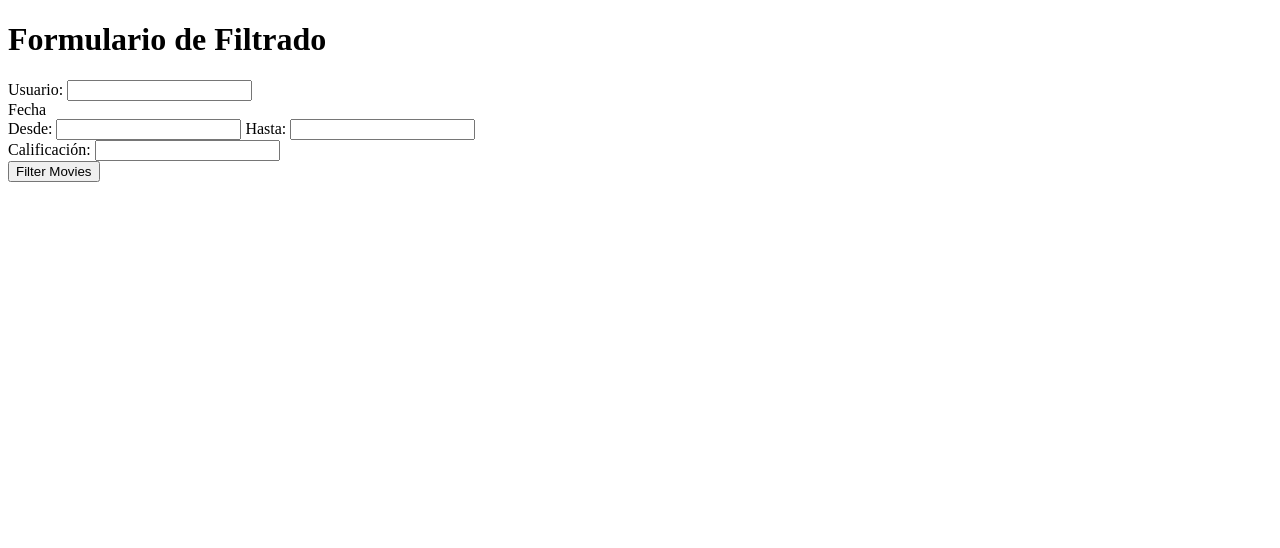
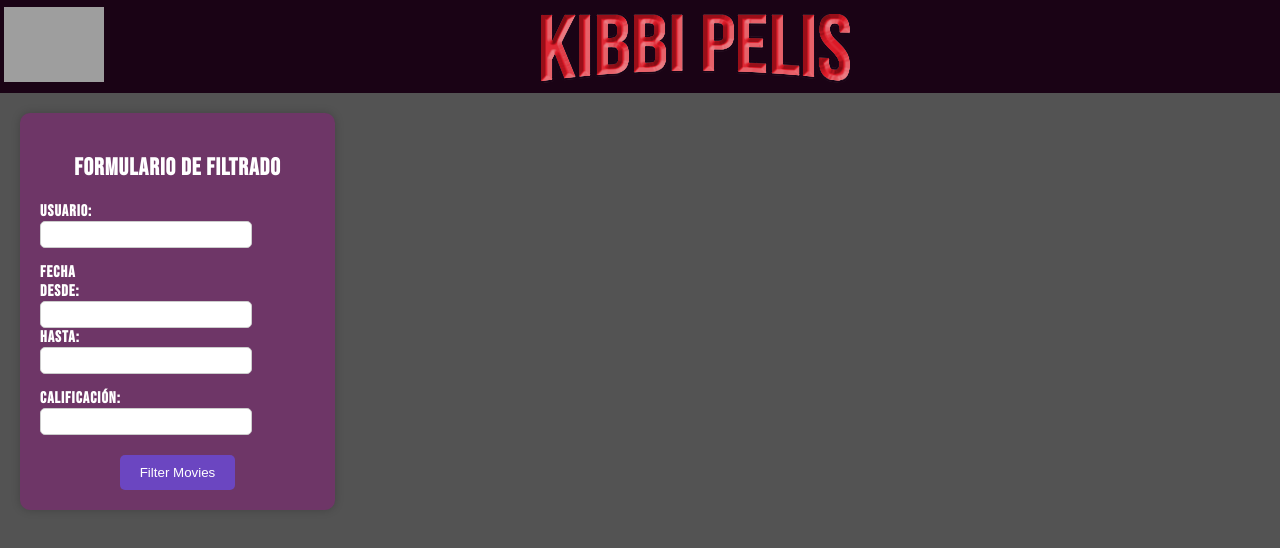
Before and after one commit to Kibbax/Evaluativo-JavaScript-2, a plain HTML site: page index.html in a window 1280 px wide. Drawn offline with Linux system fonts and the light colour scheme; grey boxes are pictures that could not be loaded.

Commit message:
Proyecto a Presentar

```diff
--- a/index.html
+++ b/index.html
@@ -1,45 +1,72 @@
 <!DOCTYPE html>
-<html>
+<html lang="en">
+    <head>
+        <link rel="preconnect" href="https://fonts.googleapis.com">
+        <link rel="preconnect" href="https://fonts.gstatic.com" crossorigin>
+        <link
+            href="https://fonts.googleapis.com/css2?family=Bebas+Neue&display=swap"
+            rel="stylesheet">
 
-<head>
-    <title>Landing Page</title>
+        <meta charset="UTF-8">
+        <link rel="stylesheet" href="styles.css">
+        <link rel="icon" type="image/png" href="/assets/icono pestaña.png">
+        <title>Kibi pelis</title>
     </head>
 
     <body>
-    <h1></h1>
+        <header id="navbar">
+            <div class="logo">
+                <img src="/assets/Kibi silver BG.png" alt="Logo"
+                    style="width: 100px; height: auto;">
+            </div>
+            <div class="title">
+                <img src="/assets/Titulo Kibbi Pelis.png" alt="Logo">
+            </div>
+        </header>
 
+        <div class="container">
+            <div class="sidebar">
                 <form id="filterForm">
                     <div class="card">
-            <h1>Formulario de Filtrado</h1>
+                        <h2>Formulario de Filtrado</h2>
                         <div class="form-group">
                             <label for="userId">Usuario:</label>
-                <input type="text" id="userId" name="userId">
+                            <input type="text" id="userId" name="userId"
+                                class="short-input">
                         </div>
                         <div class="form-group">
                             <label>Fecha</label>
                             <div class="date-range">
                                 <label for="fromDate">Desde:</label>
-                    <input type="text" id="fromDate" name="fromDate" pattern="\d{4}/\d{2}/\d{2}">
+                                <input type="text" id="fromDate" name="fromDate"
+                                    pattern="\d{4}/\d{2}/\d{2}"
+                                    class="short-input">
                                 <label for="toDate">Hasta:</label>
-                    <input type="text" id="toDate" name="toDate" pattern="\d{4}/\d{2}/\d{2}">
+                                <input type="text" id="toDate" name="toDate"
+                                    pattern="\d{4}/\d{2}/\d{2}"
+                                    class="short-input">
                             </div>
                         </div>
                         <div class="form-group">
                             <label for="rate">Calificación:</label>
-                <input type="text" id="rate" name="rate">
+                            <input type="text" id="rate" name="rate"
+                                class="short-input">
                         </div>
                         <div class="filterButton">
-                <button id="filterButton">Filter Movies</button>
+                            <button id="filterButton" class="purple-button">Filter
+                                Movies</button>
                         </div>
                     </div>
                 </form>
+            </div>
 
+            <div class="content">
                 <div id="resultadosContainer">
-        <!-- resultados  -->
+                    <!-- resultados -->
+                </div>
+            </div>
         </div>
 
         <script src="/scripts/movies-filter.js"></script>
-
     </body>
-
 </html>
--- a/scripts/movies-filter.js
+++ b/scripts/movies-filter.js
@@ -434,18 +434,38 @@ function mostrarResultadosFiltrados(movies) {
 
     // Recorrer la lista de películas y crear elementos HTML para mostrar la información
     movies.forEach(movie => {
-        const movieElement = document.createElement('div');
-        movieElement.innerHTML = `
-        <h3>${movie.movie}</h3>
-        <p>User ID: ${movie.id}</p>
-        <p>Username: ${movie.username}</p>
-        <p>Email: ${movie.email}</p>
-        <p>Address: ${movie.fullAddress}</p>
-        <p>Company: ${movie.company}</p>
-        <p>Rate: ${movie.rate}</p>
-        <p>Fecha: ${movie.watched}</p>
-      `;
-        resultadosContainer.appendChild(movieElement);
+        const movieCard = document.createElement('div');
+        movieCard.className = 'movie-card';
+
+        const movieTitle = document.createElement('h3');
+        movieTitle.textContent = movie.movie;
+        movieCard.appendChild(movieTitle);
+
+        const userId = document.createElement('p');
+        userId.textContent = `User ID: ${movie.id}`;
+        movieCard.appendChild(userId);
+
+        const username = document.createElement('p');
+        username.textContent = `Username: ${movie.username}`;
+        movieCard.appendChild(username);
+
+        const email = document.createElement('p');
+        email.textContent = `Email: ${movie.email}`;
+        movieCard.appendChild(email);
+
+        const address = document.createElement('p');
+        address.textContent = `Address: ${movie.fullAddress}`;
+        movieCard.appendChild(address);
+
+        const company = document.createElement('p');
+        company.textContent = `Company: ${movie.company}`;
+        movieCard.appendChild(company);
+
+        const rate = document.createElement('p');
+        rate.textContent = `Rate: ${movie.rate}`;
+        movieCard.appendChild(rate);
+
+        resultadosContainer.appendChild(movieCard);
     });
 }
 
--- a/styles.css
+++ b/styles.css
@@ -1,74 +1,162 @@
+/* Estilos generales */
+
+
 body {
+  margin: 0;
+  padding: 0;
+  font-family: 'Bebas Neue', sans-serif;
+  letter-spacing: 1px;
+  background-color: #535353;
+  color: #fff;
+}
+
+.my-element {
+  border: 1px solid #ccc; /* Cambia el color según tus preferencias */
+}
+
+.container {
   display: flex;
-    align-items: center;
-    justify-content: center;
-    height: 100vh;
-    margin: 0;
-    background-color: #1c1c1c;
+  flex-wrap: wrap;
+  margin: 10px;
+}
+
+.sidebar {
+  width: 100%;
+  max-width: 300px;
+  padding: 10px;
+}
+
+.content {
+  flex: 1;
+  padding: 10px;
 }
 
 .card {
-    background-color: #c6c6c6;
-    border-radius: 8px;
+  background-color:  #6E3667;
   padding: 20px;
-    box-shadow: 0 2px 4px rgb(17, 213, 219);
-    text-align: center;
-    display: flex; /* Utiliza flexbox para centrar los campos */
-    flex-direction: column; /* Alinea los campos en una columna */
-    align-items: center; /* Centra los campos horizontalmente */
-    justify-content: center; /* Centra los campos verticalmente */
+  border-radius: 10px;
+  box-shadow: 0 0 10px rgba(0, 0, 0, 0.2);
+  transition: border-color 0.3s, transform 0.3s;
 }
 
-  h1 {
-    margin-top: 0;
+/*.card:hover {
+  border-color: #88D317;
+  transform: scale(1.05);
+}*/
+
+/* Estilos del formulario */
+
+h2 {
+  text-align: center;
+  margin-bottom: 20px;
 }
 
 .form-group {
-    margin-bottom: 20px;
-    margin-left: 20px; /* Margen izquierdo interno */
-    margin-right: 20px; /* Margen derecho interno */
+  margin-bottom: 15px;
 }
 
 label {
   display: block;
-    margin-bottom: 5px;
+  font-weight: bold;
 }
 
-  input[type="text"] {
+.short-input {
   width: 100%;
-    padding: 8px;
+  max-width: 200px;
+  padding: 5px;
+  border-radius: 5px;
   border: 1px solid #ccc;
-    border-radius: 4px;
-    font-size: 14px;
-    transition: border-color 0.3s ease-in-out; /* Transición para el efecto de enfoque */
 }
 
-  /* Cambio para el efecto de enfoque */
-  input[type="text"]:focus {
-    border-color: turquoise; /* Cambia el color del borde al enfocar el campo */
-    border-width: 2px; /*aumenta el grosor del borde*/
-    outline: none; /* Elimina el contorno predeterminado del enfoque */
+.short-input:focus {
+  border-color: #88D317;
+  outline-color: #88D317;
 }
 
-  .date-range {
-    display: flex;
+.filterButton {
+  text-align: center;
+  margin-top: 20px;
 }
 
-  .date-range input[type="text"] {
-    width: 50%;
+.purple-button {
+  background-color: #6b46c1;
+  color: #fff;
+  padding: 10px 20px;
+  border: none;
+  border-radius: 5px;
+  cursor: pointer;
+}
+
+/* Estilos del navbar */
+
+#navbar {
+  background-color: #1A0315;
+  padding: 4px;
+  display: flex;
+  align-items: center;
+}
+
+.logo img {
+  width: 42px;
+  height: auto;
   margin-right: 10px;
 }
 
-  button {
-    background-color: #4CAF50;
-    color: white;
-    padding: 10px 20px;
-    border: none;
-    border-radius: 4px;
-    font-size: 16px;
-    cursor: pointer;
+.title {
+  flex-grow: 1;
+  text-align: center;
+  margin-top: 10px;
+  color: #1A0315;
+  text-shadow: 1px 1px 2px #88D317;
 }
 
-  button:hover {
-    background-color: #45a049;
+/* Media queries para responsive */
+
+@media screen and (min-width: 768px) {
+  .sidebar {
+    flex: 0 0 25%;
+    max-width: 25%;
+    margin-right: 10px;
   }
+
+  .content {
+    flex: 1;
+  }
+}
+
+.movie-card {
+  border: 1px solid #ccc;
+  border-radius: 4px;
+  padding: 10px;
+  margin: 10px;
+  width: calc(33.33% - 20px);
+  display: inline-block;
+  vertical-align: top;
+  box-sizing: border-box;
+  box-shadow: 0 2px 4px rgba(0, 0, 0, 0.1);
+  transition: border-color 0.3s, transform 0.3s;
+}
+
+.movie-card:hover {
+  border-color: #88D317;
+  transform: scale(1.05);
+}
+
+/* Paleta de colores */
+
+.navbar-title {
+  color: #88D317;
+}
+
+.movie-card-title {
+  color: #6E3667;
+}
+
+.card-bg {
+  background-color: #1A0315;
+}
+
+.purple-button:hover {
+  background-color: #88d317;
+  color: #1A0315;
+}
```
Also changed, not shown: assets/Titulo Kibbi Pelis.png (added), assets/icono pestaña.png (added), 1 other file. Lines whose indentation alone changed are shown as unchanged.
